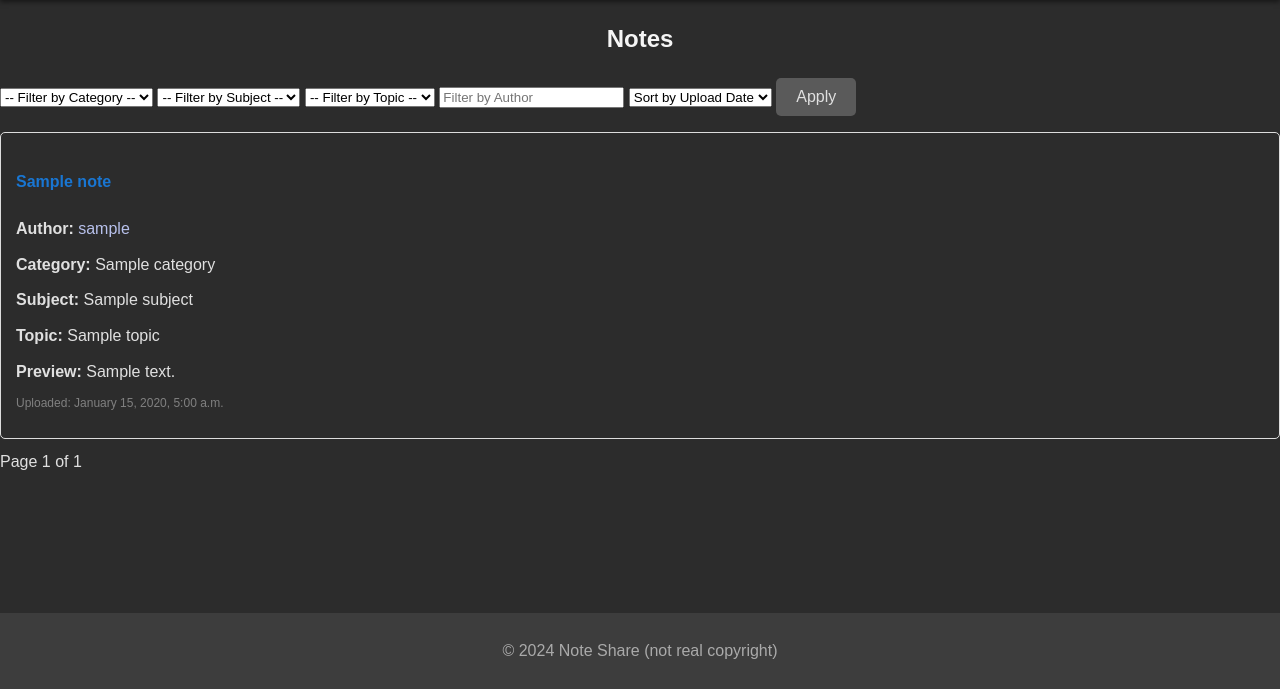
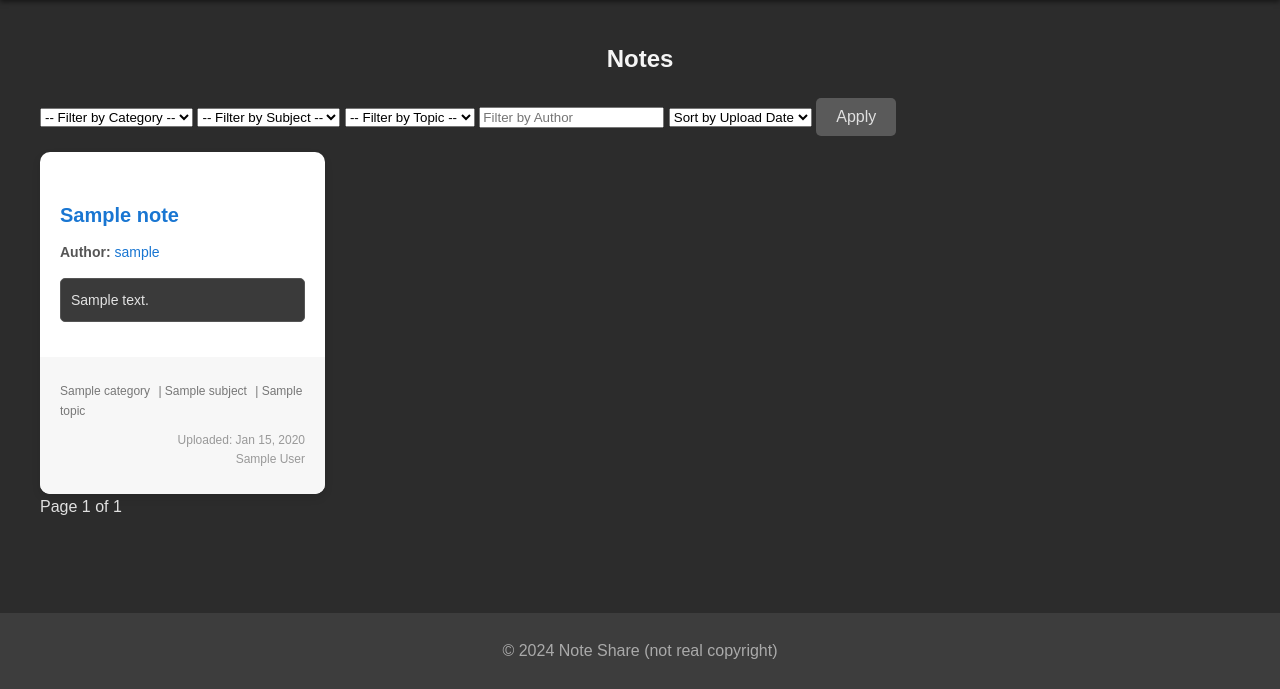
Before and after one commit to EdwardMarecos/cs412, a Django app: page /project/notes/ in a window 1280 px wide. Shown: the part 111-800 px from the top of the page. Run offline with Django 5.2, Linux system fonts and the light colour scheme; tables that the repository leaves empty hold one stand-in row (values such as "Sample post").

Commit message:
fixed an error on the filteringfor author it worked but like it would say warning. i had to google and found a solution but i dont understand it too well. oh well

```diff
--- a/project/templates/project/note_list.html
+++ b/project/templates/project/note_list.html
@@ -1,7 +1,8 @@
 {% extends 'project/base.html' %}
+{% load static %}
 
 {% block content %}
-<div class="container mt-5">
+<div class="notes-page-container">
     <h2 class="mb-4">Notes</h2>
 
     <!-- Filter and Sort Form -->
@@ -33,8 +34,7 @@
             {% endfor %}
         </select>
 
-        <input type="text" name="author" placeholder="Filter by Author" class="form-control mr-2" value="{{ request.GET.author }}">
-
+        <input type="text" name="author" placeholder="Filter by Author" class="form-control mr-2" value="{{ get_params.author }}">
         <select name="sort" class="form-control mr-2">
             <option value="upload_date" {% if request.GET.sort == "upload_date" %}selected{% endif %}>Sort by Upload Date</option>
             <option value="title" {% if request.GET.sort == "title" %}selected{% endif %}>Sort by Title</option>
@@ -45,25 +45,41 @@
     </form>
 
     <!-- Notes Display -->
+    <div class="notes-grid">
         {% for note in page_obj %}
-        <div class="note-card" style="border: 1px solid #ddd; margin: 10px 0; padding: 15px; border-radius: 5px;">
-            <h4>
-                <a href="{% url 'note-detail' note.id %}" style="color: #1976D2; text-decoration: none;">
+            <div class="note-card">
+                <div class="note-card-content">
+                    <h4 class="note-title">
+                        <a href="{% url 'note-detail' note.id %}">
                             {{ note.title }}
                         </a>
                     </h4>
-            <p><strong>Author:</strong>
+                    <p class="note-author">
+                        <strong>Author:</strong>
                         <a href="{% url 'profile-detail' note.author.id %}">
-                    {{ note.author.user.username }}
+                            {{ note.author.user.username}}
                         </a>
                     </p>
-            <p><strong>Category:</strong> {{ note.topic.parent_subject.category.name }}</p>
-            <p><strong>Subject:</strong> {{ note.topic.parent_subject.name }}</p>
-            <p><strong>Topic:</strong> {{ note.topic.title }}</p>
-            <p><strong>Preview:</strong> {{ note.content|truncatechars:150 }}</p>
-            <p style="font-size: 12px; color: gray;">Uploaded: {{ note.upload_date|date:"F j, Y, g:i a" }}</p>
+                    <p class="note-preview">
+                        {{ note.content|truncatewords:30 }}
+                    </p>
                 </div>
+                <div class="note-card-footer">
+                    <p class="note-meta">
+                        <span>{{ note.topic.parent_subject.category.name }}</span> |
+                        <span>{{ note.topic.parent_subject.name }}</span> |
+                        <span>{{ note.topic.title }}</span>
+                    </p>
+                    <p class="note-date">
+                        Uploaded: {{ note.upload_date|date:"M d, Y" }} <br>
+                        {{ note.author.first_name }} {{ note.author.last_name }}
+                    </p>
+                </div>
+            </div>
+        {% empty %}
+            <p class="no-notes-message">No notes available.</p>
         {% endfor %}
+    </div>
 
     <!-- Pagination Controls -->
     <div class="pagination">
--- a/project/views.py
+++ b/project/views.py
@@ -60,7 +60,12 @@ class NoteListView(ListView):
         context['categories'] = Category.objects.all()
         context['subjects'] = Subject.objects.all()
         context['topics'] = Topic.objects.all()
-        context['get_params'] = self.request.GET  # Pass request.GET to template
+        context['get_params'] = self.request.GET.copy()
+
+        # Ensure 'author' is always set, even if missing
+        if 'author' not in context['get_params']:
+            context['get_params']['author'] = ''
+
         return context
 
 class NoteDetailView(DetailView):
--- a/static/styles_project.css
+++ b/static/styles_project.css
@@ -434,3 +434,93 @@ button:hover {
         padding: 30px 20px;
     }
 }
+
+/* --------------------------------------------
+   Notes Grid Styling
+-------------------------------------------- */
+
+.notes-page-container {
+    max-width: 1200px; /* Adjust as needed */
+    margin: 0 auto;
+    padding: 20px;
+}
+
+.notes-grid {
+    display: grid;
+    grid-template-columns: repeat(auto-fill, minmax(280px, 1fr));
+    gap: 20px;
+}
+
+.note-card {
+    background-color: #ffffff;
+    border-radius: 10px;
+    overflow: hidden;
+    box-shadow: 0 4px 8px rgba(0, 0, 0, 0.1);
+    display: flex;
+    flex-direction: column;
+}
+
+.note-card-content {
+    padding: 20px;
+    flex: 1;
+}
+
+.note-title {
+    font-size: 20px;
+    margin-bottom: 10px;
+    color: #1976D2;
+}
+
+.note-title a {
+    text-decoration: none;
+    color: inherit;
+}
+
+.note-title a:hover {
+    text-decoration: underline;
+}
+
+.note-author {
+    font-size: 14px;
+    color: #555;
+    margin-bottom: 15px;
+}
+
+.note-author a {
+    color: #1976D2;
+    text-decoration: none;
+}
+
+.note-author a:hover {
+    text-decoration: underline;
+}
+
+.note-preview {
+    font-size: 14px;
+    color: #e3e3e3;
+    margin-bottom: 15px;
+}
+
+.note-card-footer {
+    background-color: #f7f7f7;
+    padding: 15px 20px;
+    font-size: 12px;
+    color: #777;
+}
+
+.note-meta span {
+    margin-right: 5px;
+}
+
+.note-date {
+    text-align: right;
+    margin-top: 10px;
+    color: #999;
+}
+
+/* Responsive Adjustments */
+@media (max-width: 600px) {
+    .notes-grid {
+        grid-template-columns: 1fr;
+    }
+}
```
Also changed, not shown: media/profile_pictures/nick.jpg (added). Lines whose indentation alone changed are shown as unchanged.
